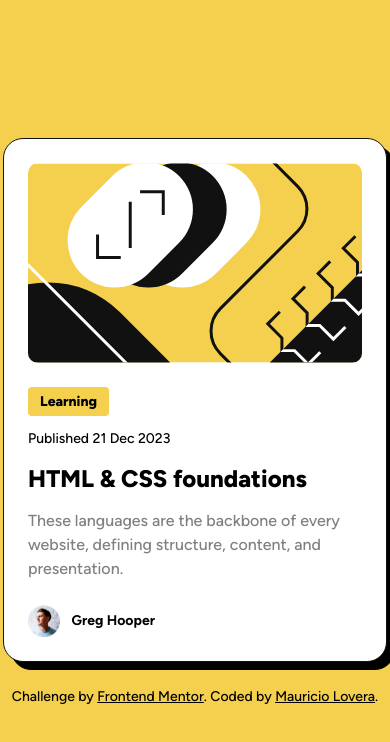
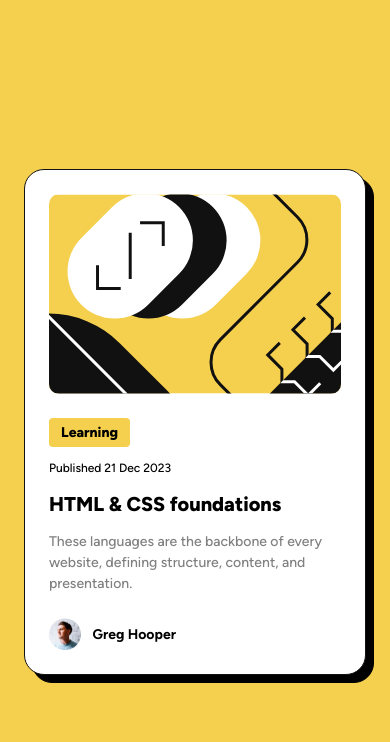
Before and after one commit to mauLovera/frontend-mentor--blog-preview-card, a website: page index.html in a window 390 px wide. Drawn offline with Linux system fonts and the light colour scheme.

Commit message:
update: styles && add hover state

```diff
--- a/index.html
+++ b/index.html
@@ -1,45 +1,56 @@
-<!DOCTYPE html>
+<!doctype html>
 <html lang="en">
   <head>
     <meta charset="UTF-8" />
     <meta name="viewport" content="width=device-width, initial-scale=1.0" />
     <!-- displays site properly based on user's device -->
-		<link rel="icon" type="image/png" sizes="32x32" href="assets/images/favicon-32x32.png" />
+    <link
+      rel="icon"
+      type="image/png"
+      sizes="32x32"
+      href="assets/images/favicon-32x32.png"
+    />
     <link rel="stylesheet" href="styles.css" />
     <link rel="stylesheet" href="output.css" />
     <title>Frontend Mentor | Blog preview card</title>
   </head>
-	<body class="flex flex-col items-center justify-center min-h-screen px-6 font-medium bg-yellow">
+  <body
+    class="flex min-h-[100svh] flex-col items-center justify-center bg-yellow px-6 font-medium"
+  >
     <main
-			class="max-w-[384px] bg-white flex flex-col items-center p-6 rounded-[20px] gap-6 border border-black drop-shadow-black"
+      class="group relative flex max-w-[384px] flex-col items-center gap-6 rounded-[20px] border border-black bg-white p-6 drop-shadow-black transition-all has-[.hover\:text-yellow:hover]:drop-shadow-black-hover"
     >
+      <figure class="flex h-[200px] w-full justify-center">
         <img
           src="../assets/images/illustration-article.svg"
           alt="Eccentric yellow and black designs with html angle brackets"
-				class="rounded-[10px] h-[200px]"
+          class="rounded-[10px] object-cover"
+          sizes="(min-width: 460px) 334px, calc(94.29vw - 81px)"
         />
+      </figure>
       <div class="flex flex-col gap-3">
-				<span class="px-3 py-1 text-sm font-extrabold rounded bg-yellow w-fit">Learning</span>
-				<p class="text-sm">Published 21 Dec 2023</p>
-				<h1 class="text-2xl font-extrabold hover:text-yellow hover:cursor-pointer w-fit">
+        <span class="px-3 py-1 text-sm font-extrabold rounded w-fit bg-yellow"
+          >Learning</span
+        >
+        <p class="text-xs sm:text-sm">Published 21 Dec 2023</p>
+        <h1
+          class="text-xl font-extrabold transition-colors w-fit hover:cursor-pointer hover:text-yellow sm:text-2xl"
+        >
           HTML & CSS foundations
         </h1>
-				<p class="text-grey">
-					These languages are the backbone of every website, defining structure, content, and
-					presentation.
+        <p class="text-sm text-grey sm:text-base">
+          These languages are the backbone of every website, defining structure,
+          content, and presentation.
         </p>
       </div>
       <div class="flex items-center self-start gap-3 text-sm font-bold">
-				<img src="../assets/images/image-avatar.webp" alt="Greg Hooper" class="h-8" />
+        <img
+          src="../assets/images/image-avatar.webp"
+          alt="Greg Hooper"
+          class="h-8"
+        />
         <span class="">Greg Hooper</span>
       </div>
     </main>
-
-		<footer class="mt-6 text-sm">
-			Challenge by
-			<a href="https://www.frontendmentor.io?ref=challenge" target="_blank" class="underline"
-				>Frontend Mentor</a
-			>. Coded by <a href="https://github.com/mauLovera" class="underline">Mauricio Lovera</a>.
-		</footer>
   </body>
 </html>
--- a/package.json
+++ b/package.json
@@ -1,5 +1,7 @@
 {
   "devDependencies": {
+    "prettier": "^3.2.5",
+    "prettier-plugin-tailwindcss": "^0.5.14",
     "tailwindcss": "^3.4.3"
   }
 }
--- a/tailwind.config.js
+++ b/tailwind.config.js
@@ -10,7 +10,11 @@ module.exports = {
     },
     dropShadow: {
       black: "8px 8px hsl(0, 0%, 0%)",
+      "black-hover": "16px 16px hsl(0, 0%, 0%)",
+    },
+    screens: {
+      sm: "425px",
     },
   },
   plugins: [],
-}
+};
```
Also changed, not shown: output.css, 2 other files. Lines whose indentation alone changed are shown as unchanged.
